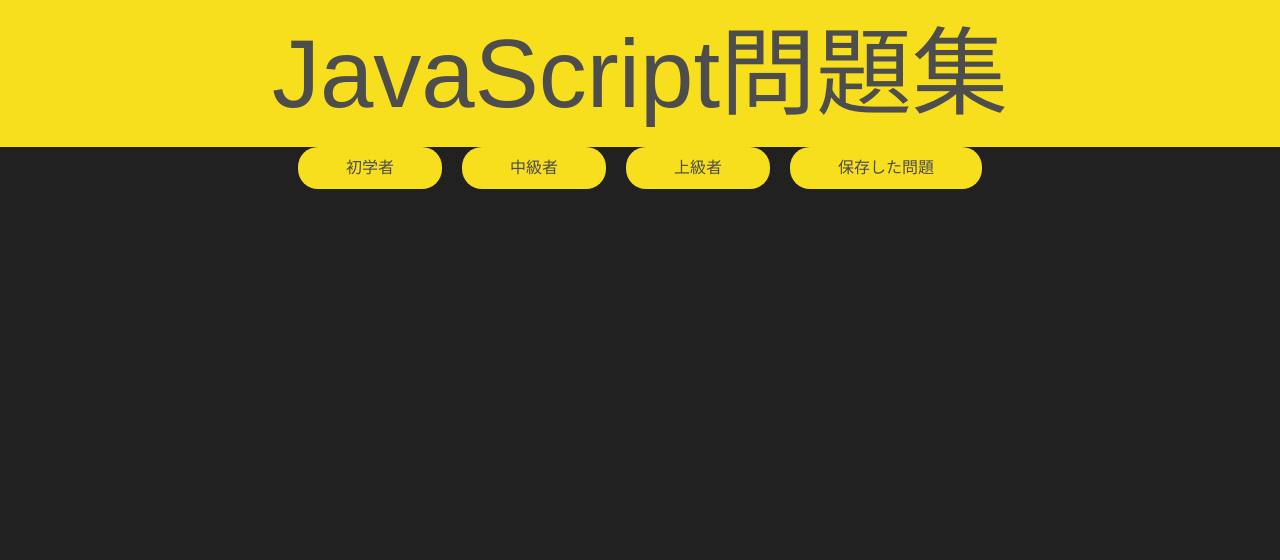
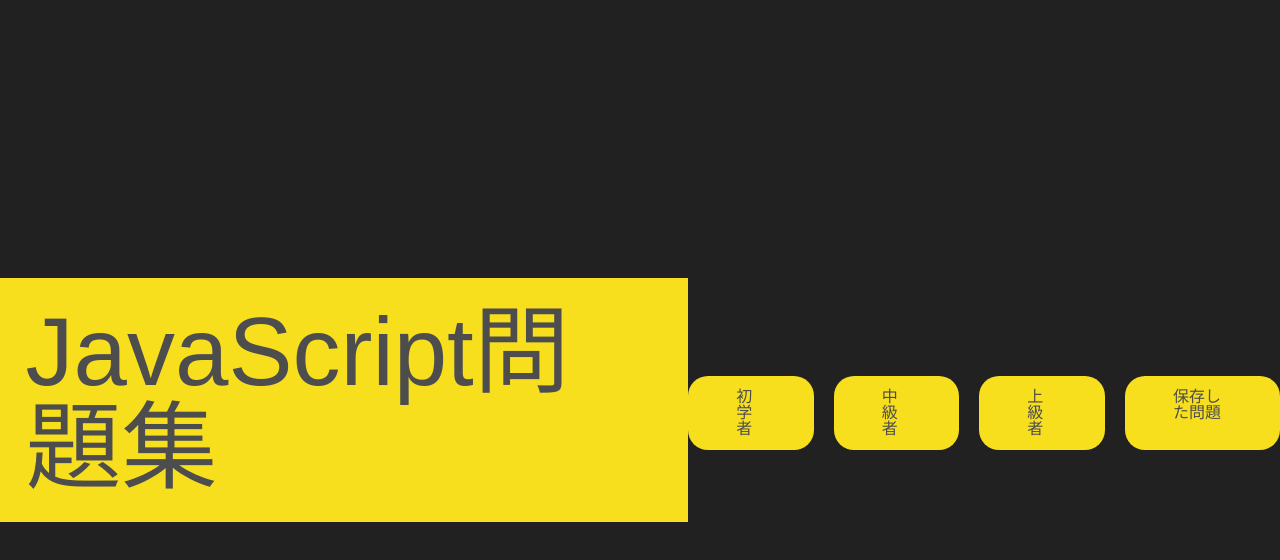
Before and after one commit to pottskun/02_workbook, a website: page index.html in a window 1280 px wide. Drawn offline with Linux system fonts and the light colour scheme.

Commit message:
タイトルとナビゲーションを真ん中に持ってきた

```diff
--- a/style.css
+++ b/style.css
@@ -97,11 +97,16 @@
 }
 
 /* header */
-.p-header__title {
+.p-header  {
+  height: 100vh;
+  display: flex;
+  align-items: center;
+  justify-content: center;
+}
+
+.contain {
+  width: 100%;
   text-align: center;
-  /* これを真ん中に持っていくには？xxx */
-  /* position: relative; */
-  /* transform:translate(-50%,-50%); */
 }
 
 /* navigation */
@@ -109,6 +114,7 @@
   display: flex;
   justify-content: center;
   gap: 20px;
+  margin-top: 1.6rem;
   /* レスポンシブに対応させるxxx */
 }
 
```
